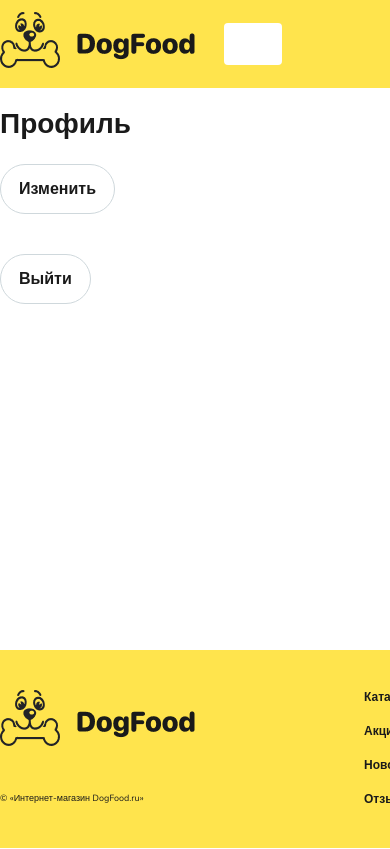
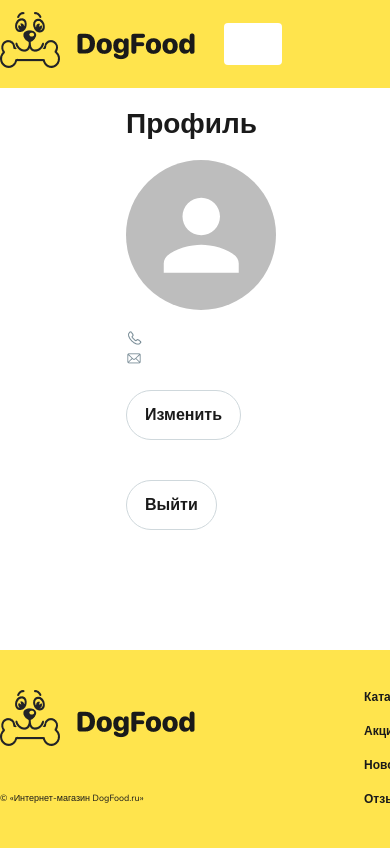
Before and after one commit to lelderbe/dog-food, a React (Vite) app: page /profile in a window 390 px wide. Shown: the top 849 px of the page. Built offline with nearby package versions, Linux system fonts and the light colour scheme; no server answers; some icons are missing.

Commit message:
feat: add mail and phone icons, update Profile page

```diff
--- /dev/null
+++ b/src/icons/mail/index.tsx
@@ -0,0 +1,5 @@
+import icon from './assets/icon.png';
+
+export function MailIcon() {
+    return <img src={icon} alt="email" style={{ width: '16px' }} />;
+}
--- /dev/null
+++ b/src/icons/phone/index.tsx
@@ -0,0 +1,5 @@
+import icon from './assets/icon.png';
+
+export function PhoneIcon() {
+    return <img src={icon} alt="phone" style={{ width: '16px' }} />;
+}
--- a/src/pages/profile/index.tsx
+++ b/src/pages/profile/index.tsx
@@ -1,23 +1,38 @@
-import { Avatar, Button, Typography, Stack } from '@mui/material';
-import { useContext } from 'react';
-// import { UserContext } from '../../context/user-context';
+import { Avatar, Button, Typography, Stack, Box } from '@mui/material';
+import { useCurrentUser } from '../../context/user-context';
+import { MailIcon } from '../../icons/mail';
+import { PhoneIcon } from '../../icons/phone';
 
 export function ProfilePage() {
-    // const currentUser = useContext(UserContext);
+    const currentUser = useCurrentUser();
 
     return (
-        <>
+        <Box sx={{ px: '126px' }}>
             <Typography variant="h1" sx={{ mb: '20px' }}>
                 Профиль
             </Typography>
-            {/* <Avatar
-				alt={currentUser?.name}
-				src={currentUser?.avatarPath ? currentUser.avatarPath : '/static/images/avatar/1.jpg'}
-				sx={{ width: 150, height: 150, mb: '20px' }}
-			/> */}
-            <Typography variant="h3" sx={{ mb: '24px' }}>
-                {/* {currentUser && currentUser.name} */}
+            <Avatar
+                alt={currentUser?.name}
+                src={currentUser?.avatarPath}
+                sx={{ width: 150, height: 150, mb: '20px' }}
+            />
+            <Typography variant="h3" sx={{ mb: '8px' }}>
+                {currentUser?.name}
             </Typography>
+            <Stack gap="4px" sx={{ mb: '24px' }}>
+                <Stack direction="row" alignItems="center" gap="8px">
+                    <PhoneIcon />
+                    <Typography variant="s1" color="text.secondary">
+                        {currentUser?.phone}
+                    </Typography>
+                </Stack>
+                <Stack direction="row" alignItems="center" gap="8px">
+                    <MailIcon />
+                    <Typography variant="s1" color="text.secondary">
+                        {currentUser?.email}
+                    </Typography>
+                </Stack>
+            </Stack>
             <Stack>
                 <Button variant="secondary" sx={{ mb: '40px', alignSelf: 'flex-start' }}>
                     Изменить
@@ -26,6 +41,6 @@ export function ProfilePage() {
                     Выйти
                 </Button>
             </Stack>
-        </>
+        </Box>
     );
 }
```
Also changed, not shown: src/icons/mail/assets/icon.png (added), src/icons/phone/assets/icon.png (added).
